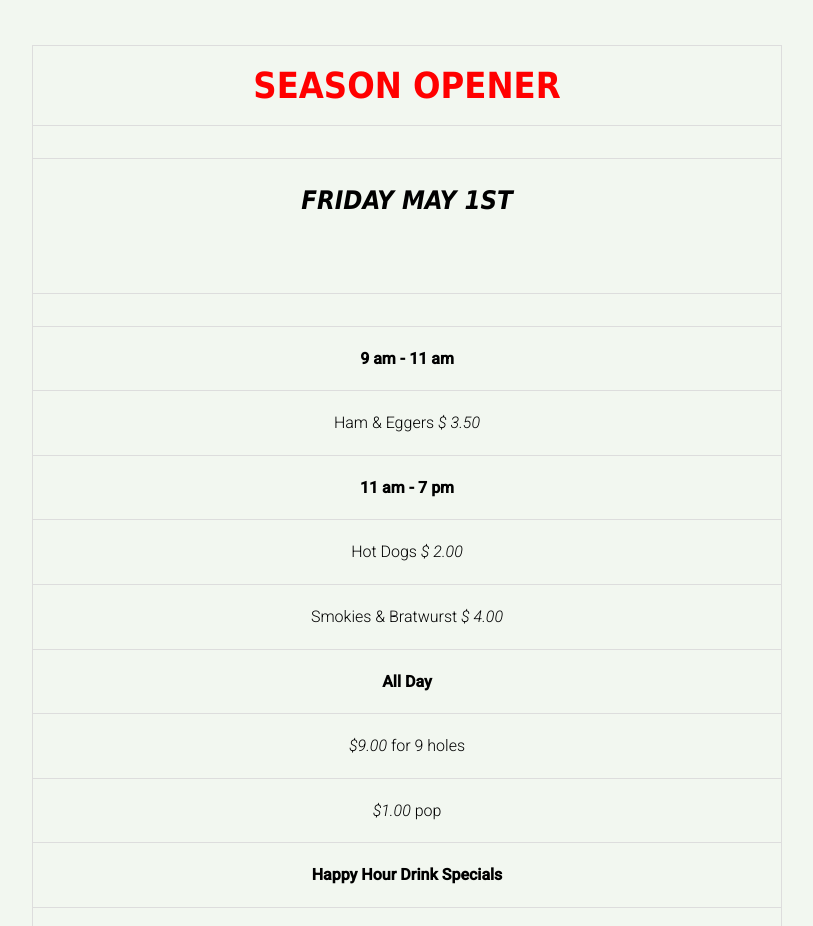
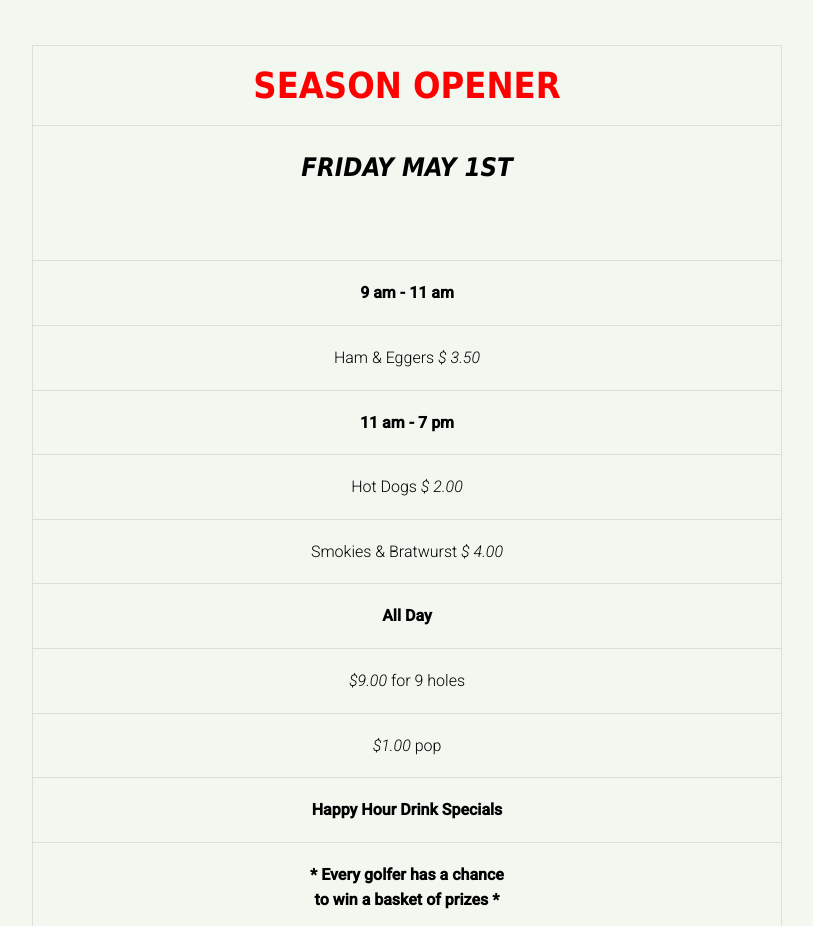
Before and after one commit to birchwood-golf-and-country-club/birchwood-golf-and-country-club.github.io, a website: page index.html in a window 1280 px wide. Shown: the part 780-1706 px from the top of the page, without its empty margins (38-851 px from the left). Drawn offline with Linux system fonts and the light colour scheme; a web font is replaced by a local one.

Commit message:
Update index.html

```diff
--- a/index.html
+++ b/index.html
@@ -95,9 +95,7 @@ h1 {
         <tbody>
           <tr>
             <th><h1>SEASON OPENER</h1></th></tr>
-          <tr><th>&nbsp;</th></tr>
           <tr><th><h2><span style="margin-top: 0"><strong><em>Friday May 1st</em></strong></span></h2></th></tr>
-          <tr><th>&nbsp;</th></tr>
           <tr><th width="329"><p>9 am - 11 am</p></th></tr><tr>
             <td align="center"><p>Ham &amp; Eggers <em>$ 3.50</em></p></td></tr>
           <tr><th align="center"><p>11 am - 7 pm</p></th></tr>
```
